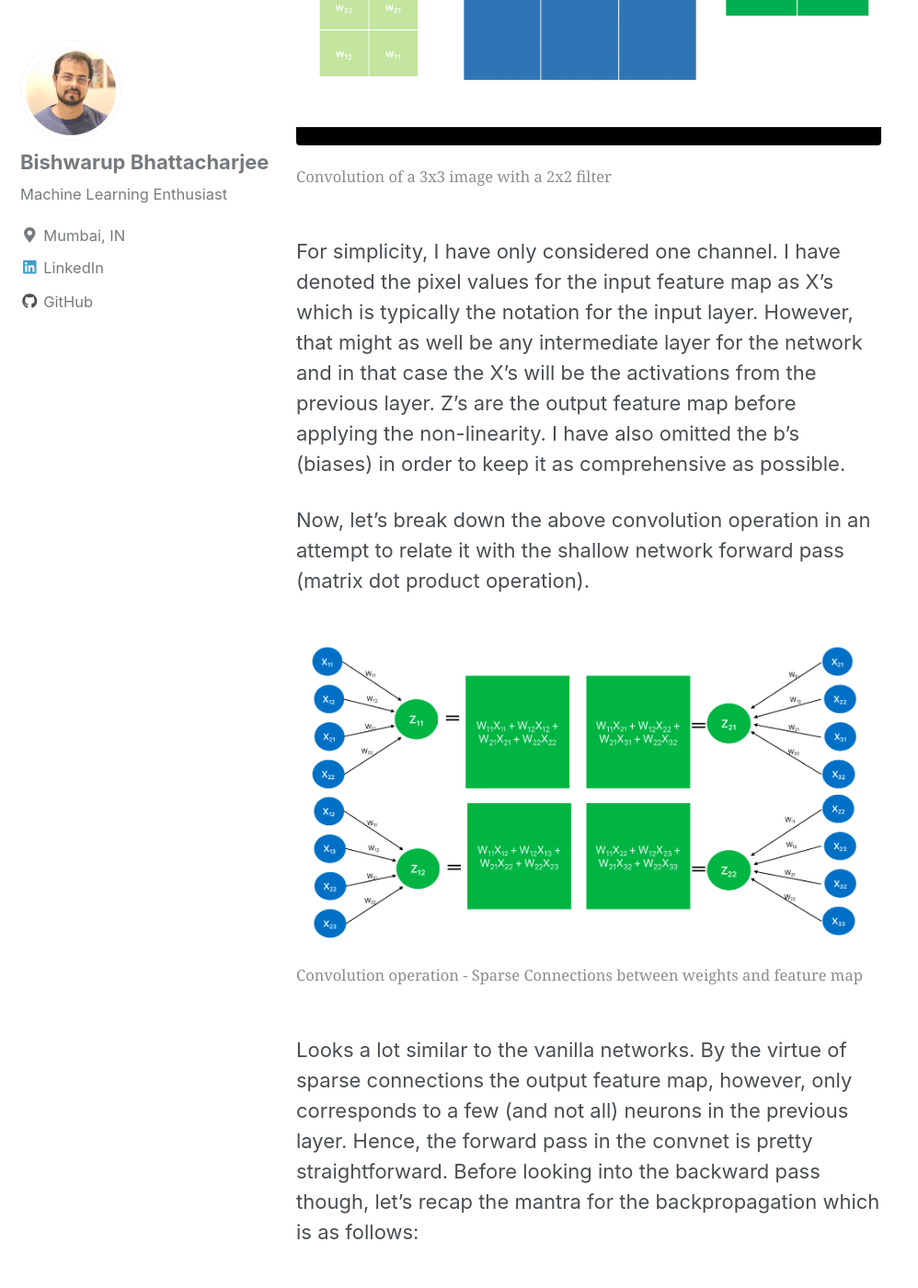
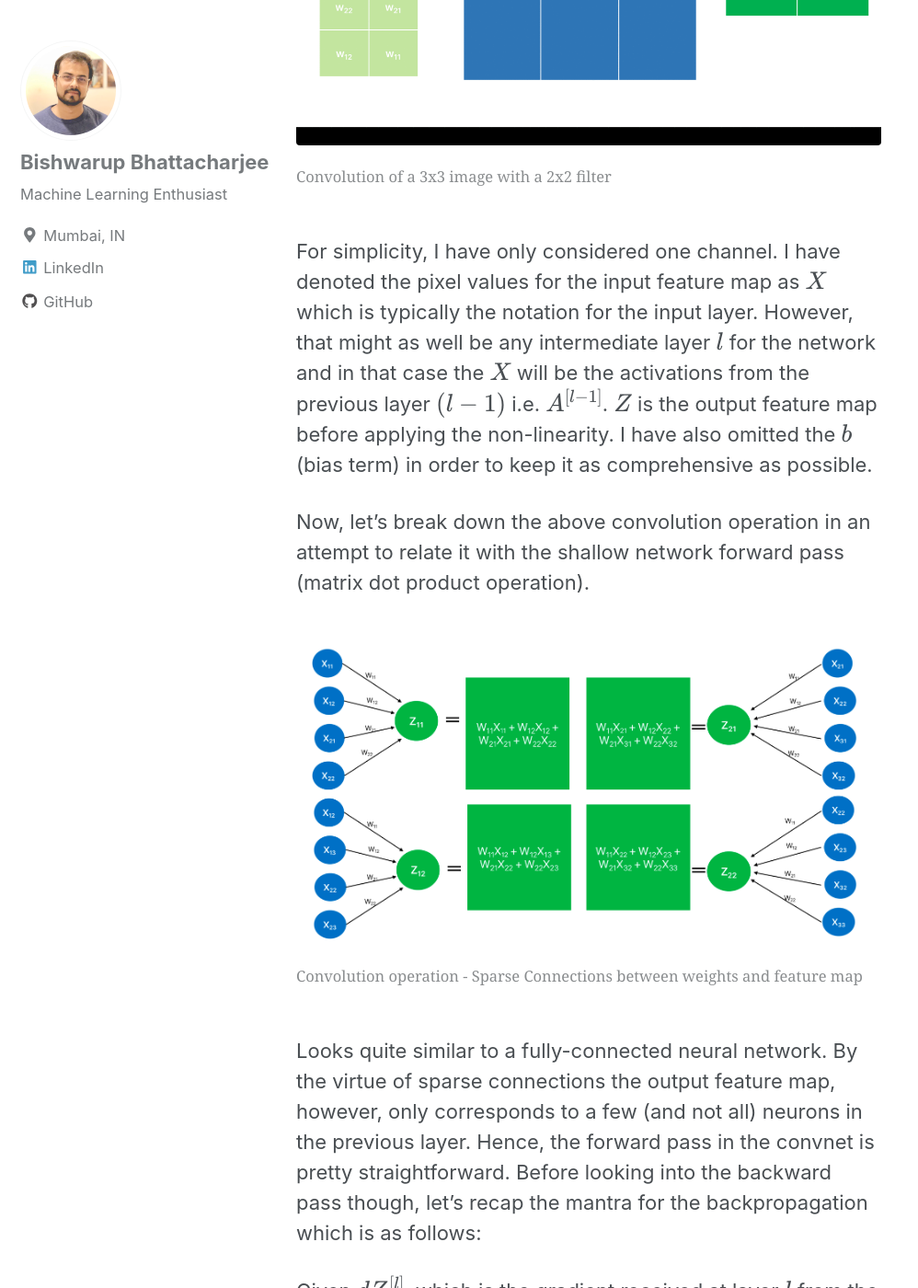
Before and after one commit to bishwarup307/bishwarup307.github.io, a Jekyll site: the page built from _posts/2018-06-09-convbackprop.md, in a window 1280 px wide and 1400 px high, scrolled down 3450 px. Shown: the whole window at 92% size, without its empty margins (0-998 px from the left). Built offline with Jekyll 4.4.1, drawn with Linux system fonts in a browser that asks for light colours; nearby versions of some CDN libraries; formulas are drawn with MathJax 3; some of the changed text lies outside the part shown.

Commit message:
added more paragraphs -  post convbackprop

```diff
--- a/_posts/2018-06-09-convbackprop.md
+++ b/_posts/2018-06-09-convbackprop.md
@@ -30,7 +30,7 @@
     <figcaption>Convolution of a 3x3 image with a 2x2 filter </figcaption>
 </figure>
 
-For simplicity, I have only considered one channel. I have denoted the pixel values for the input feature map as X's which is typically the notation for the input layer. However, that might as well be any intermediate layer for the network and in that case the X's will be the activations from the previous layer. Z's are the output feature map before applying the non-linearity. I have also omitted the b's (biases) in order to keep it as comprehensive as possible.
+For simplicity, I have only considered one channel. I have denoted the pixel values for the input feature map as $${X}$$ which is typically the notation for the input layer. However, that might as well be any intermediate layer $${l}$$ for the network and in that case the $${X}$$ will be the activations from the previous layer $$(l - 1)$$ i.e. $${A^{[l - 1]}}$$. $$Z$$ is the output feature map before applying the non-linearity. I have also omitted the $${b}$$ (bias term) in order to keep it as comprehensive as possible.
 
 Now, let's break down the above convolution operation in an attempt to relate it with the shallow network forward pass (matrix dot product operation).
 
@@ -39,4 +39,38 @@
     <figcaption>Convolution operation - Sparse Connections between weights and feature map </figcaption>
 </figure>
 
-Looks a lot similar to the vanilla networks. By the virtue of sparse connections the output feature map, however, only corresponds to a few (and not all) neurons in the previous layer. Hence, the forward pass in the convnet is pretty straightforward. Before looking into the backward pass though, let's recap the mantra for the backpropagation which is as follows:
+Looks quite similar to a fully-connected neural network. By the virtue of sparse connections the output feature map, however, only corresponds to a few (and not all) neurons in the previous layer. Hence, the forward pass in the convnet is pretty straightforward. Before looking into the backward pass though, let's recap the mantra for the backpropagation which is as follows:
+
+Given **$$d{Z^{[l]}}$$**, which is the gradient received at layer $${l}$$ from the top of the network, if we can calculate:
+1. **$$d{W^{[l]}}$$** (and $$d{b^{[l]}}$$), which is the weight (and bias) for the $${l^{th}}$$ layer and
+2. **$$d{A^{[l - 1]}}$$**, which is the gradient for the activation map for the previous layer i.e. layer $$(l - 1)$$
+all we are left to do is to iterate back from top to bottom updating the weights through gradient descent. In case you are wondering how the computation of $$d{A^{[l - 1]}}$$ helps our cause - then let me say this from $$d{A^{[l - 1]}}$$ you can easily obtain $$d{Z^{[l - 1]}}$$ with a simple elementwise calculation as below:
+
+<figure>
+    <img src="{{ site.url }}{{ site.baseurl }}/images/convbackprop/relu_backprop.png" alt="Backpropagation of a ReLU operation">
+    <figcaption>Backward pass for a ReLU operation</figcaption>
+</figure>
+
+and with $$d{A^{[l - 1]}}$$ we can calculate $$d{W^{[l - 1]}}$$ and so on.
+
+I just want to cover a couple of more things before looking into the backpropagation for a convolutional layer. This will help you follow more closely. First one is the chain rule of derivative, which I assume, you are already pretty familiar with. However, for the sake of continuity let's just brush up on that.
+
+<figure>
+    <img src="{{ site.url }}{{ site.baseurl }}/images/convbackprop/chain_rule.png" alt="Chain Rule">
+    <figcaption>Chain rule of derivative</figcaption>
+</figure>
+
+The takeaway from the above picture is that given the gradient of a function (say $$dY$$), if we want to calculate $$dx$$ - we have to take into consideration all the connections from $${x}$$ to $${Y}$$ and take a sum of all intermediate derivatives.
+
+The last thing that I think would be helpful to have a clear idea of what a full convolution means. Most of the time we are talking about convolution we are actually referring to valid convolutions, so let's take a look how full convolution is different from a valid convolution.
+
+<figure>
+    <img src="{{ site.url }}{{ site.baseurl }}/images/convbackprop/full_conv1.gif" alt="Full Convolution">
+    <figcaption>Full Convolution of a 2x2 feature map with a 2x2 filter</figcaption>
+</figure>
+
+Can you guess what would be the size of the output map?
+
+... right, that's a (3x3) output map which is bigger than the input map. Interseting isn't it?
+
+Finally let us put everything together and try to accomplish our mission of computing the backward step for a convolution layer.
```
Also changed, not shown: images/convbackprop/chain_rule.png (added), images/convbackprop/relu_backprop.png (added), 1 other file.
